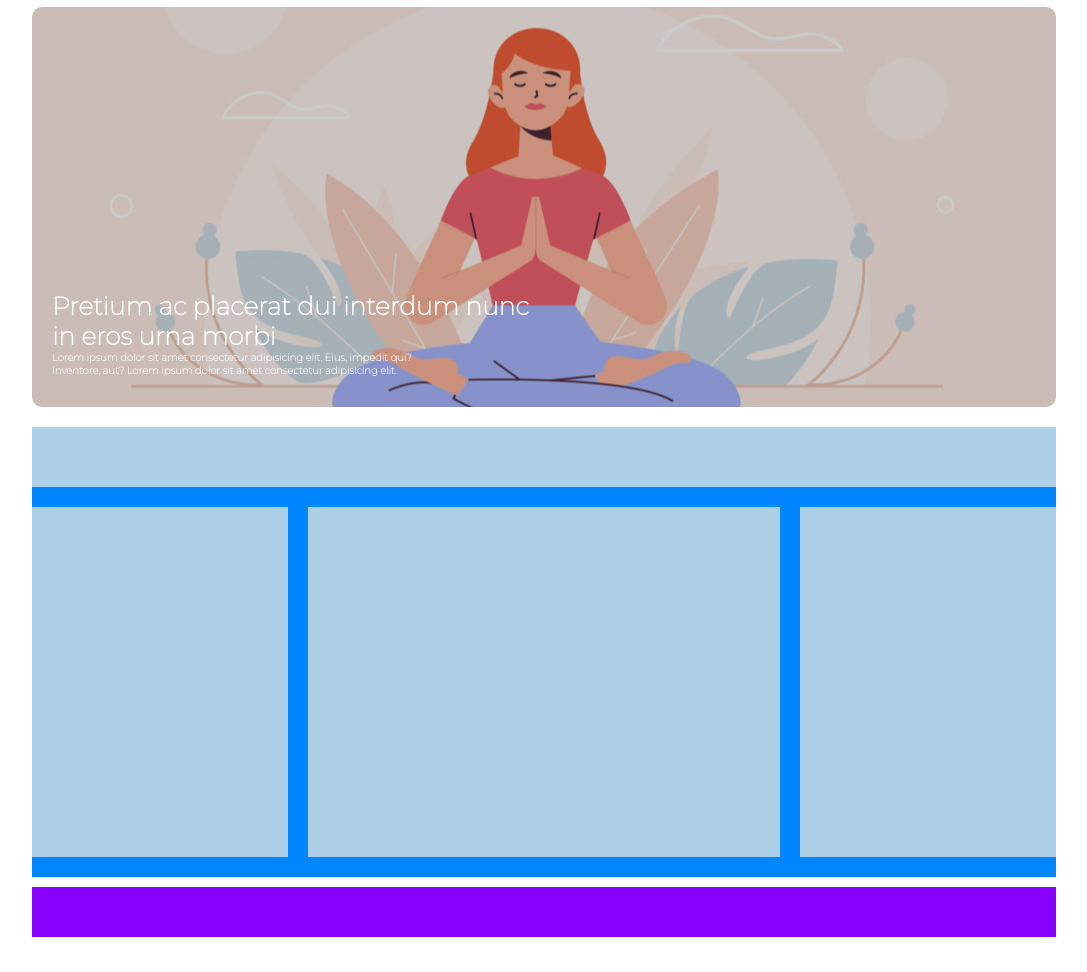
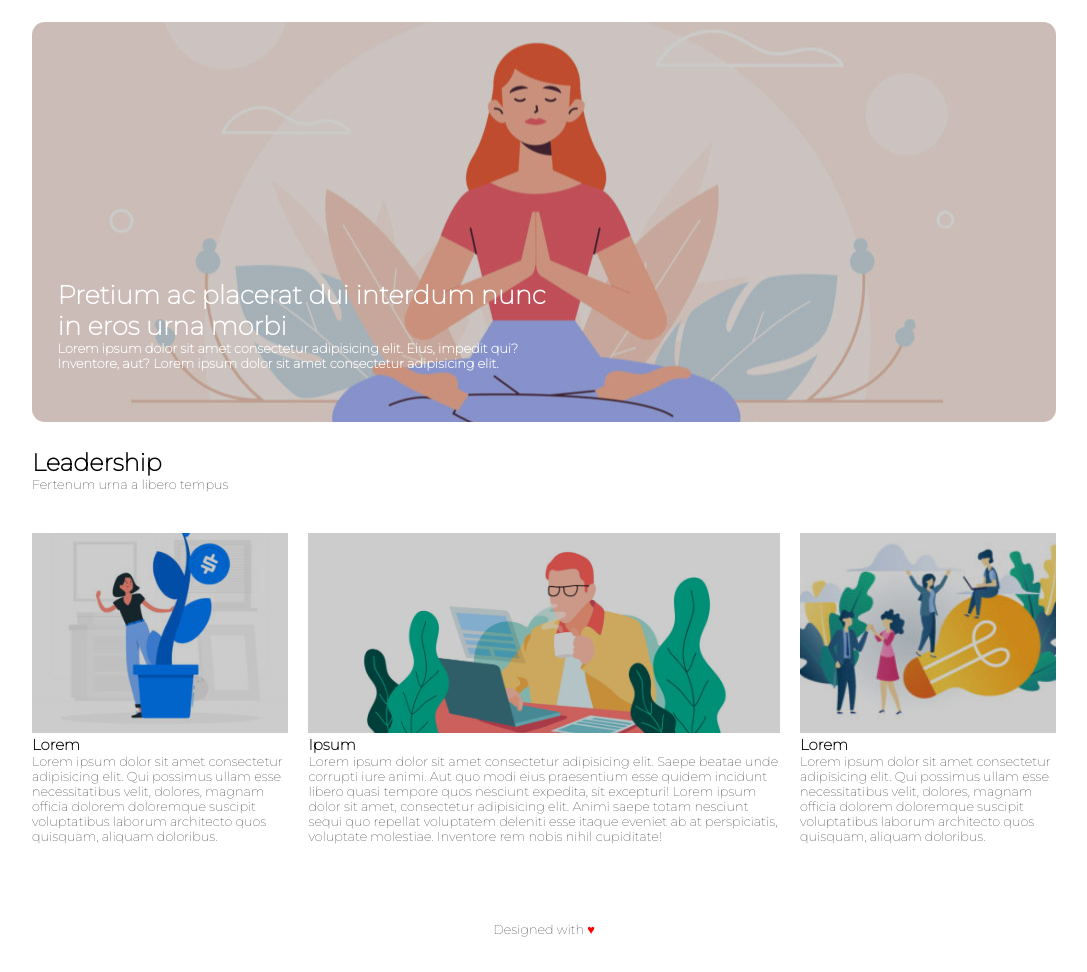
Before and after one commit to N4kka/htmlcss-wp, a plain HTML site: page index.html in a window 1280 px wide. Shown: the part 111-1083 px from the top of the page, without its empty margins (96-1183 px from the left). Before the commit the page ends 1048 px from the top, so only its background shows below. Drawn offline with Linux system fonts and the light colour scheme.

Commit message:
Main&Footer: layover added and footer description

```diff
--- a/css/style.css
+++ b/css/style.css
@@ -5,20 +5,9 @@
     box-sizing: border-box;
 }
 
-/* DEBUG RULES */
-.debut .content-top,
-.debug .col {
-    background-color: #abcfe7;
-}
-
-.debug .content {
-    background-color: #0086ff;
-}
-
 /* COMMON */
-
 html{
-    font-size: 62.5%;
+    font-size: 80%;
     font-family: "Montserrat", sans-serif;
 }
 
@@ -76,6 +65,8 @@ img {
 }
 
 /* MAIN */
+
+/* FIRST-SECTION */
 .banner {
     height: 400px;
     background-image: url(../img/banner.jpg);
@@ -96,32 +87,42 @@ img {
     background-color: rgba(0, 0, 0, .2);
 }
 
+.col .layover {
+    height: 200px;
+}
+
 .banner-text {
     color: white;
     position: absolute;
-    bottom: 30px;
-    left: 20px;
+    bottom: 4em;
+    left: 2em;
 }
 
 .banner-text h2{
-    font-size: 2.5em;
+    font-size: 2em;
 }
 
 .banner-text p {
-    font: 1,5em;
+    font: 1em;
 }
 
 .content {
     padding-bottom: 2em;
 }
 
+/* SECOND SECTION */
 .content-top {
     height: 60px;
-    background-color: #abcfe7;
 }
 
+.content-top h1 {
+    font-size: 24px;
+}
+
+/* COLUMN IMAGES */
 .col {
     height: 350px;
+    position: relative;
 }
 
 .col-side {
@@ -132,9 +133,18 @@ img {
     width: 46%;
     margin: 0 2%;
 }
+.col img {
+    background-color: rgba(0, 0, 0, .6);
+    height: 200px;
+    object-fit: cover;
+}
 
 /* FOOTER */
-footer {
+footer p {
     height: 50px;
-    background-color: #8701fe;
+    text-align: center;
 }
+
+span {
+    color: red;
+}
--- a/index.html
+++ b/index.html
@@ -44,16 +44,35 @@
 
             <!-- SECOND SECTION -->
             <section class="content">
-                <div class="content-top mb-2"></div>
+                <div class="content-top mb-2">
+                    <h1>Leadership</h1>
+                    <p>Fertenum urna a libero tempus</p>
+                </div>
 
                 <div class="content-bottom clearfix">
-                    <div class="col col-side"></div>
-                    <div class="col col-center"></div>
-                    <div class="col col-side"></div>
+                    <div class="col col-side">
+                        <img src="img/img-1.jpg" alt="First Description">
+                        <div class="layover"></div>
+                    <h3>Lorem</h3>
+                    <p>Lorem ipsum dolor sit amet consectetur adipisicing elit. Qui possimus ullam esse necessitatibus velit, dolores, magnam officia dolorem doloremque suscipit voluptatibus laborum architecto quos quisquam, aliquam doloribus.</p>
+                    </div>
+                    <div class="col col-center">
+                       <img src="img/banner-2.jpg" alt="Second Description">
+                       <div class="layover"></div>
+                        <h3>Ipsum</h3>
+                        <p>Lorem ipsum dolor sit amet consectetur adipisicing elit. Saepe beatae unde corrupti iure animi. Aut quo modi eius praesentium esse quidem incidunt libero quasi tempore quos nesciunt expedita, sit excepturi! Lorem ipsum dolor sit amet, consectetur adipisicing elit. Animi saepe totam nesciunt sequi quo repellat voluptatem deleniti esse itaque eveniet ab at perspiciatis, voluptate molestiae. Inventore rem nobis nihil cupiditate!</p>
+                    </div>
+                    <div class="col col-side">
+                        <img src="img/img-3.jpg" alt="Third Description">
+                        <div class="layover"></div>
+                        <h3>Lorem</h3>
+                        <p>Lorem ipsum dolor sit amet consectetur adipisicing elit. Qui possimus ullam esse necessitatibus velit, dolores, magnam officia dolorem doloremque suscipit voluptatibus laborum architecto quos quisquam, aliquam doloribus.</p>
+                    </div>
                 </div>
             </section>
         </main>
         <footer>
+            <p>Designed with <span>&hearts;</span></p>
         </footer>
     </div>
 
```
Also changed, not shown: ._index.html (added).
